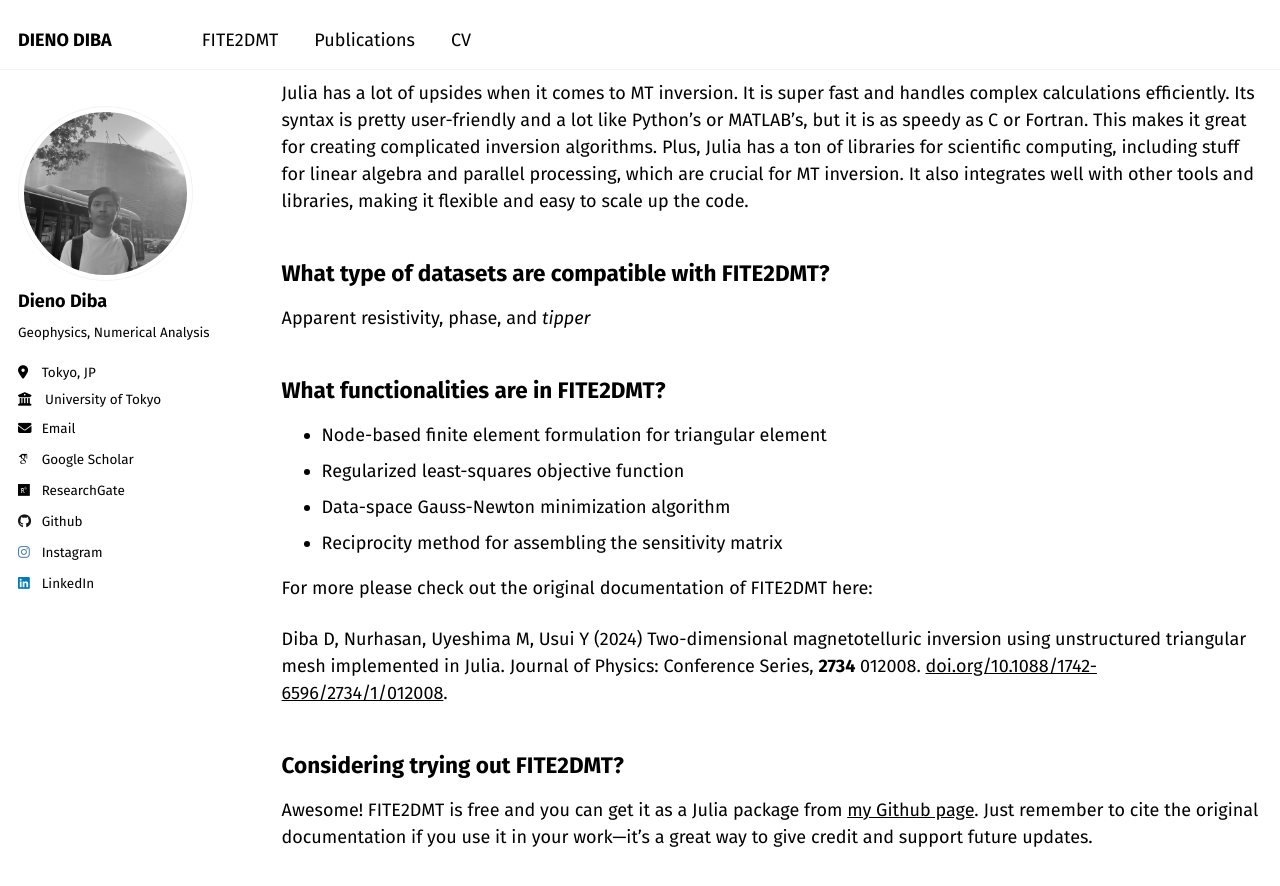
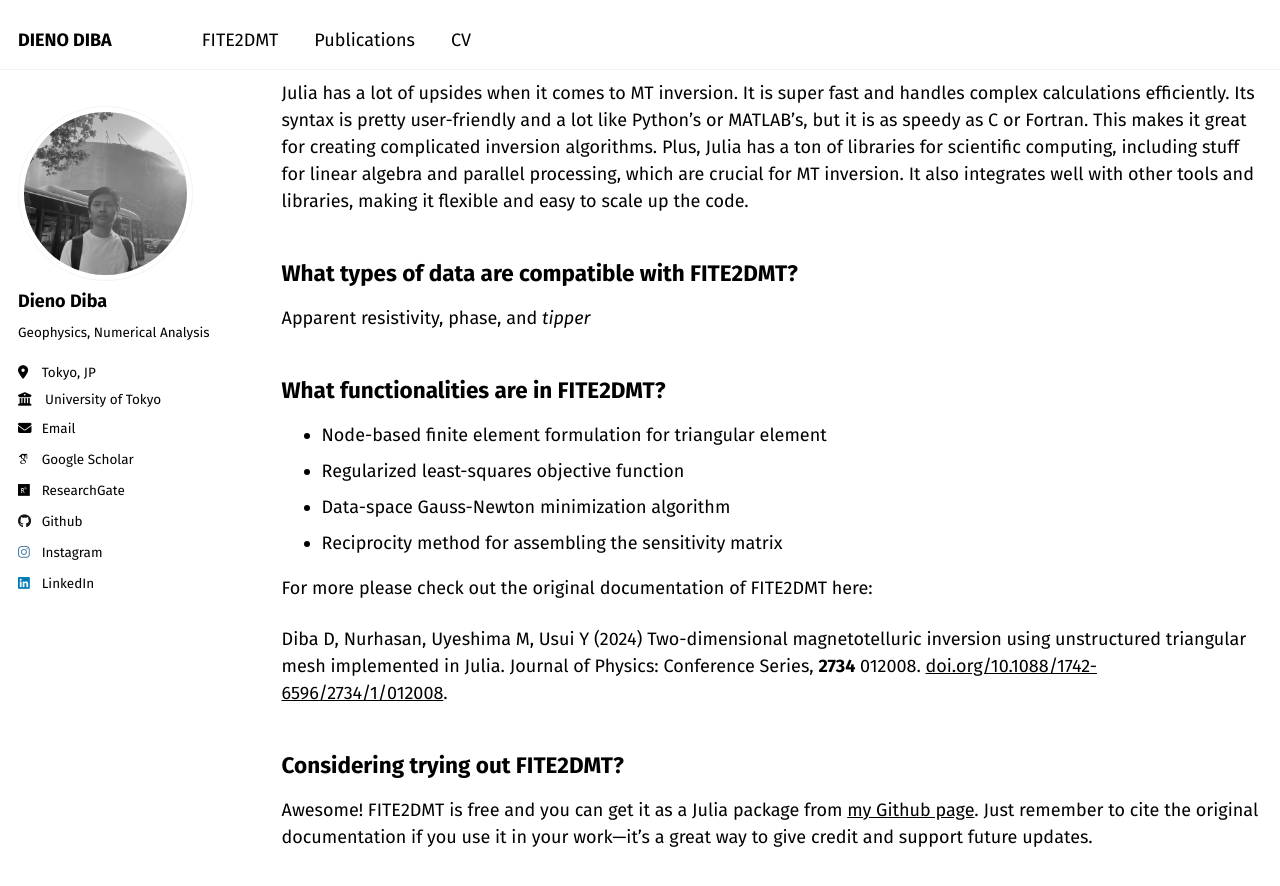
Before and after one commit to dienodiba/dienodiba.github.io, a Jekyll site: the page built from _pages/FITE2DMT.md, in a window 1280 px wide and 900 px high, scrolled down 787 px. Shown: the top 886 px of the window. Built offline with Jekyll 4.4.1, drawn with Linux system fonts in a browser that asks for light colours; some web fonts are replaced.

Commit message:
Update FITE2DMT.md

```diff
--- a/_pages/FITE2DMT.md
+++ b/_pages/FITE2DMT.md
@@ -22,7 +22,7 @@ Using an unstructured mesh in 2-D MT inversion has some great benefits. It lets
 ## Why [Julia](https://julialang.org/){:target="_blank"}?
 Julia has a lot of upsides when it comes to MT inversion. It is super fast and handles complex calculations efficiently. Its syntax is pretty user-friendly and a lot like Python’s or MATLAB's, but it is as speedy as C or Fortran. This makes it great for creating complicated inversion algorithms. Plus, Julia has a ton of libraries for scientific computing, including stuff for linear algebra and parallel processing, which are crucial for MT inversion. It also integrates well with other tools and libraries, making it flexible and easy to scale up the code.
 
-## What type of datasets are compatible with FITE2DMT?
+## What types of data are compatible with FITE2DMT?
 Apparent resistivity, phase, and _tipper_
 
 ## What functionalities are in FITE2DMT?
```
